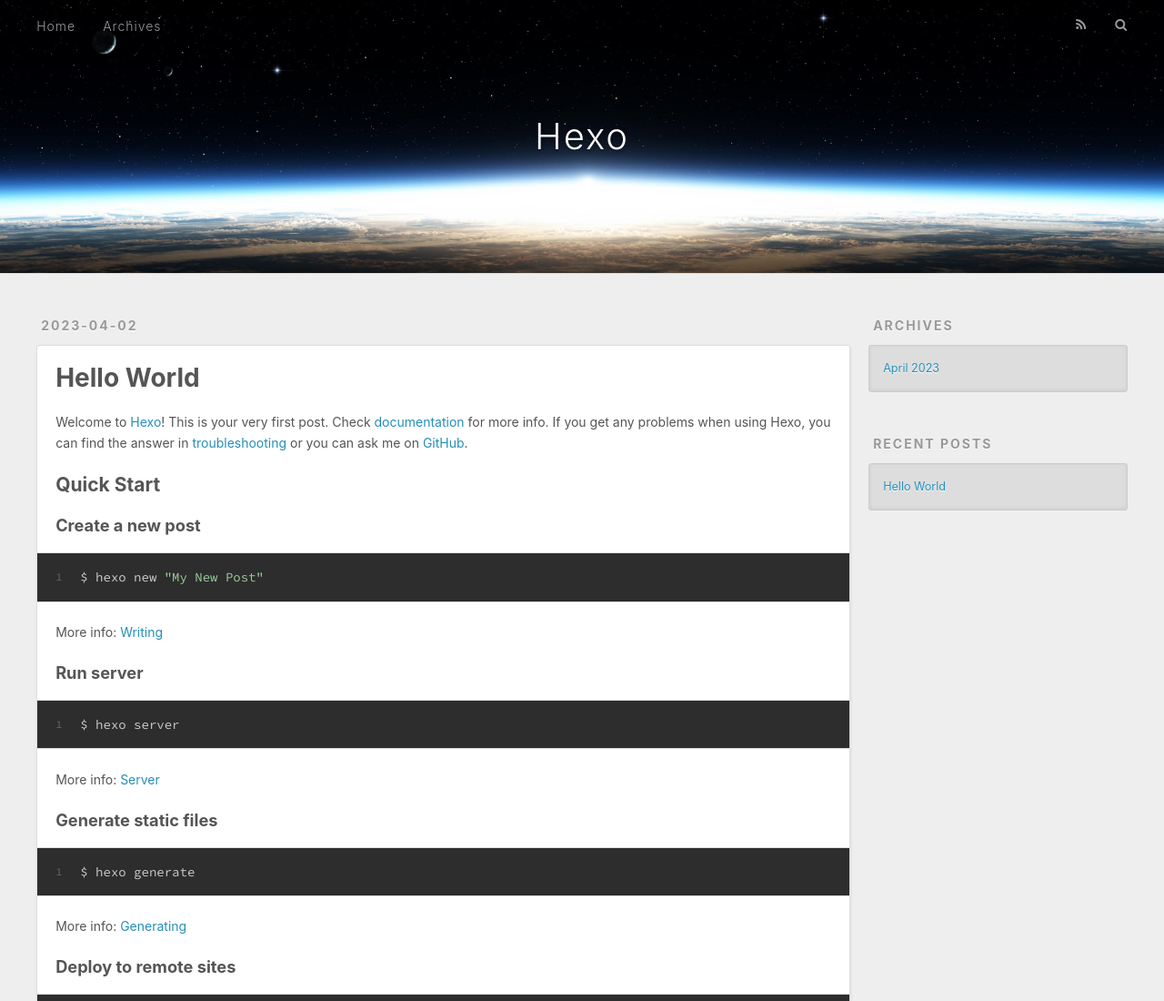
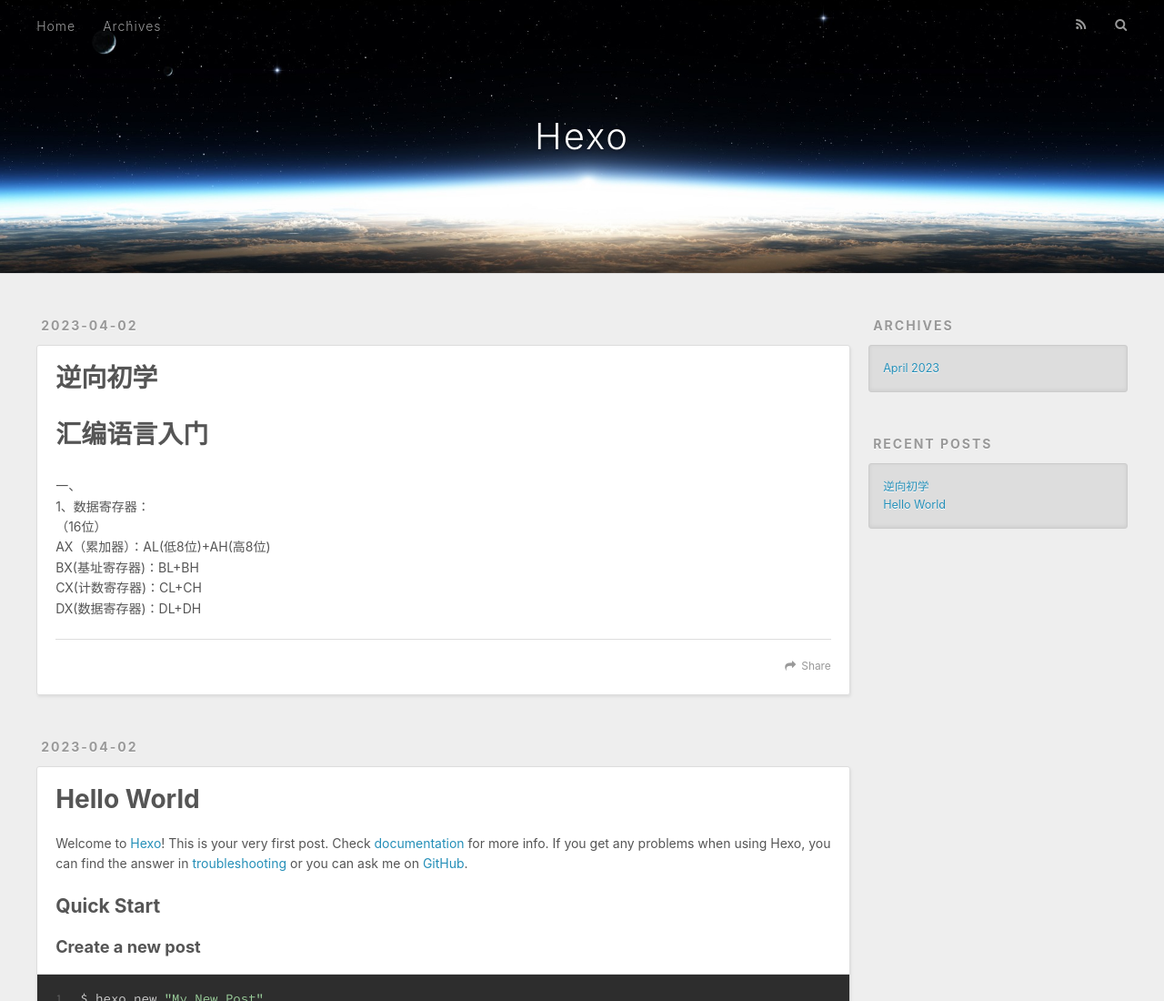
Before and after one commit to we1eeeee/we1eeeee.github.io, a plain HTML site: page index.html in a window 1280 px wide. Shown: the top 1100 px of the page at 91% size. Drawn offline with nearby package versions, Linux system fonts and the light colour scheme.

Commit message:
Site updated: 2023-04-02 20:51:28

```diff
--- a/index.html
+++ b/index.html
@@ -63,6 +63,43 @@
 </header>
       <div class="outer">
         <section id="main">
+
+    <article id="layout-逆向初学" class="article article-type-layout" itemscope itemprop="blogPost">
+  <div class="article-meta">
+    <a href="/2023/04/02/%E9%80%86%E5%90%91%E5%88%9D%E5%AD%A6/" class="article-date">
+  <time datetime="2023-04-02T12:49:19.000Z" itemprop="datePublished">2023-04-02</time>
+</a>
+
+  </div>
+  <div class="article-inner">
+
+
+      <header class="article-header">
+
+
+    <h1 itemprop="name">
+      <a class="article-title" href="/2023/04/02/%E9%80%86%E5%90%91%E5%88%9D%E5%AD%A6/">逆向初学</a>
+    </h1>
+
+
+      </header>
+
+    <div class="article-entry" itemprop="articleBody">
+
+        <h1 id="汇编语言入门"><a href="#汇编语言入门" class="headerlink" title="汇编语言入门"></a>汇编语言入门</h1><p>一、<br>1、数据寄存器：<br>   （16位）<br>   AX（累加器）：AL(低8位)+AH(高8位)<br>   BX(基址寄存器)：BL+BH<br>   CX(计数寄存器)：CL+CH<br>   DX(数据寄存器)：DL+DH</p>
+
+
+    </div>
+    <footer class="article-footer">
+      <a data-url="http://we1eeeee.github.io/2023/04/02/%E9%80%86%E5%90%91%E5%88%9D%E5%AD%A6/" data-id="clfzeindk00008oye6wxe191z" class="article-share-link">Share</a>
+
+
+    </footer>
+  </div>
+
+</article>
+
+
 
     <article id="post-hello-world" class="article article-type-post" itemscope itemprop="blogPost">
   <div class="article-meta">
@@ -144,6 +181,10 @@
       <ul>
 
           <li>
+            <a href="/2023/04/02/%E9%80%86%E5%90%91%E5%88%9D%E5%AD%A6/">逆向初学</a>
+          </li>
+
+          <li>
             <a href="/2023/04/02/hello-world/">Hello World</a>
           </li>
 
```
Also changed, not shown: 2023/04/02/hello-world/index.html (+18 -0 lines), archives/2023/04/index.html (+23 -0 lines), archives/2023/index.html (+23 -0 lines), archives/index.html (+23 -0 lines), 2023/04/02/逆向初学/index.html (added).
